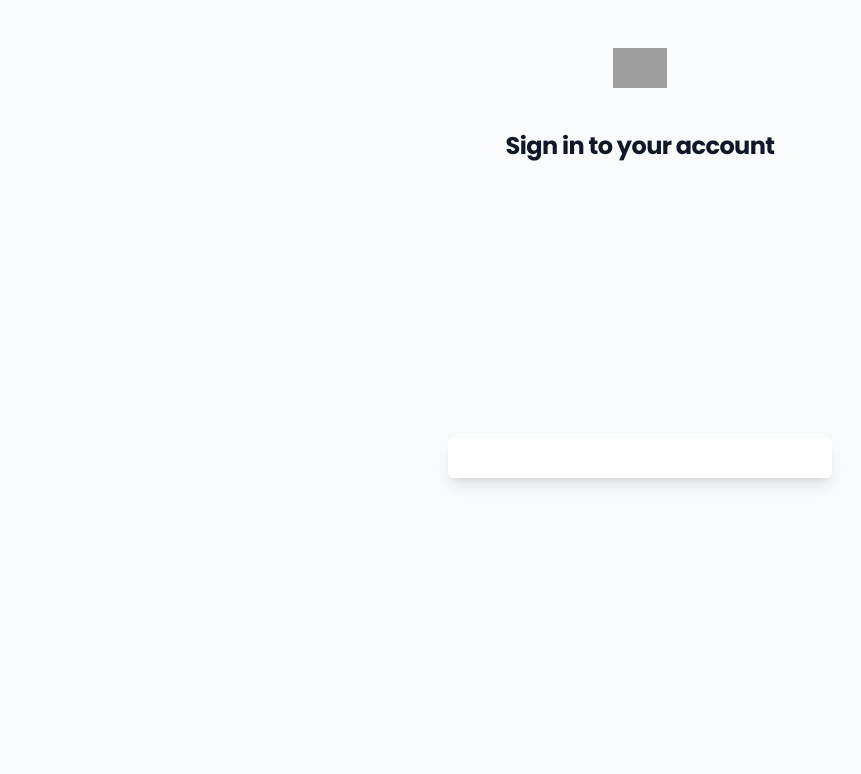
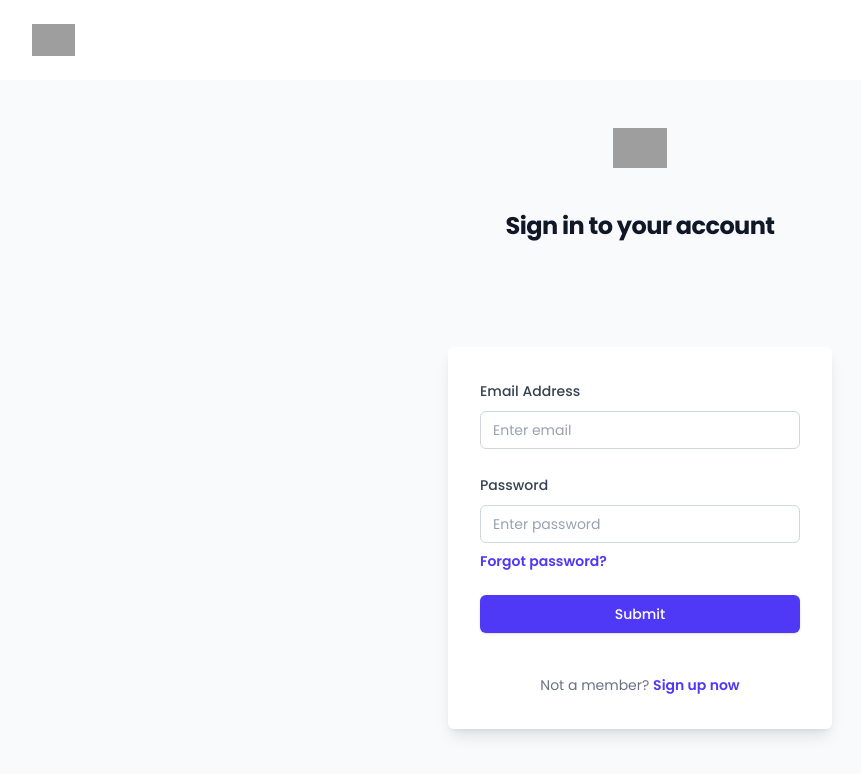
Before and after one commit to opusberedugo/deeproot-ui, a React (Vite) app: page /login in a window 1280 px wide. Shown: the top 774 px of the page, without its empty margins (0-861 px from the left). Built offline with nearby package versions, Linux system fonts and the light colour scheme; grey boxes are pictures that could not be loaded.

Commit message:
Pages Nav Fixes

```diff
--- a/src/App.jsx
+++ b/src/App.jsx
@@ -1,23 +1,19 @@
-// import { useState } from 'react'
-import { BrowserRouter as Router, Routes, Route } from 'react-router-dom'; // Import routing components
-import './App.css'
-import Index from './pages/index'
-import LoginPage from './pages/loginPage'
+import { BrowserRouter as Router, Routes, Route } from 'react-router-dom';
+import './App.css';
+import Index from './pages/index';
+import LoginPage from './pages/loginPage';
+import NotFound from './pages/NotFound'; // Create this component
+
 function App() {
-  // const [count, setCount] = useState(0)
-
   return (
-      <Router>
+    <Router>
       <Routes>
-        {/* Route for the landing page */}
-        <Route path="/" element={<Index />} />
-
-        {/* Route for the login page */}
+        <Route path="/*" element={<Index />} /> {/* Render Index for all routes */}
         <Route path="/login" element={<LoginPage />} />
+        <Route path="*" element={<NotFound />} /> {/* 404 Route */}
       </Routes>
     </Router>
-
-  )
+  );
 }
 
-export default App
+export default App;
--- a/src/components/form/ResuableForm.jsx
+++ b/src/components/form/ResuableForm.jsx
@@ -4,7 +4,6 @@ import Label from "./label";
 import ErrorLabel from "./errorLabel";
 import ForgotLink from "./forgotLink";
 import FormSwitcher from "./FormSwitcher";
-
 import React from "react";
 
 export default function ReusableForm({
@@ -27,9 +26,16 @@ export default function ReusableForm({
             onChange={field.onChange}
           />
           {field.error && <ErrorLabel text={field.error} />}
-          {field.forgotLink && <ForgotLink linkText={field.forgotLink.text} href={field.forgotLink.href} />}
+          {field.forgotLink && (
+            <ForgotLink linkText={field.forgotLink.text} href={field.forgotLink.href} />
+          )}
         </div>
       ))}
+      <div className="mt-6">
+        <button type="submit" className="w-full flex justify-center py-2 px-4 border border-transparent rounded-md shadow-sm text-sm font-medium text-white bg-indigo-600 hover:bg-indigo-700 focus:outline-none focus:ring-2 focus:ring-offset-2 focus:ring-indigo-500">
+          Submit
+        </button>
+      </div>
       {switcher && switcher.text && switcher.href && switcher.cta && (
         <FormSwitcher text={switcher.text} href={switcher.href} cta={switcher.cta} />
       )}
--- a/src/components/form/form.jsx
+++ b/src/components/form/form.jsx
@@ -1,9 +1,11 @@
-export default function Form({onSubmit,}) {
-
+export default function Form({ onSubmit, children }) {
   return (
-    <div className='flex min-h-full  flex-1 flex-col justify-center px-6 py-12 lg:px-8'>
-      <form action="#" method="POST" className="space-y-2 mx-auto bg-white p-5 w-96 rounded-md shadow-lg" onSubmit={onSubmit}>
-
+    <div className="flex min-h-full flex-1 flex-col justify-center px-6 py-12 lg:px-8">
+      <form
+        onSubmit={onSubmit}
+        className="space-y-6 mx-auto bg-white p-8 w-96 rounded-md shadow-lg"
+      >
+        {children}
       </form>
     </div>
   );
--- a/src/components/form/input.jsx
+++ b/src/components/form/input.jsx
@@ -1,12 +1,14 @@
-export default function Input({ id, type, placeholder, value, onChange,name, required }) {
+export default function Input({ id, type, placeholder, value, onChange, name, required }) {
   return (
-    <input id={id}
+    <input
+      id={id}
       onChange={onChange}
       name={name}
       type={type}
-      required = {required}
+      required={required}
       placeholder={placeholder}
       value={value}
-      className="block w-full rounded-md bg-white px-3 py-1.5 text-base text-gray-900 outline-1 -outline-offset-1 outline-gray-300 placeholder:text-gray-400 focus:outline-2 focus:-outline-offset-2 focus:outline-indigo-600 sm:text-sm/6"/>
+      className="block w-full rounded-md border border-gray-300 bg-white px-3 py-2 text-base text-gray-900 placeholder:text-gray-400 focus:outline-none focus:ring-2 focus:ring-indigo-600 sm:text-sm"
+    />
   );
 }
--- a/src/components/hero.jsx
+++ b/src/components/hero.jsx
@@ -18,7 +18,7 @@ export default function Hero({
               clipPath:
                 'polygon(74.1% 44.1%, 100% 61.6%, 97.5% 26.9%, 85.5% 0.1%, 80.7% 2%, 72.5% 32.5%, 60.2% 62.4%, 52.4% 68.1%, 47.5% 58.3%, 45.2% 34.5%, 27.5% 76.7%, 0.1% 64.9%, 17.9% 100%, 27.6% 76.8%, 76.1% 97.7%, 74.1% 44.1%)',
             }}
-            className="relative left-[calc(50%-11rem)] aspect-1155/678 w-[36.125rem] -translate-x-1/2 rotate-[30deg] bg-gradient-to-tr from-[#ff80b5] to-[#9089fc] opacity-30 sm:left-[calc(50%-30rem)] sm:w-[72.1875rem]"
+            // className="relative left-[calc(50%-11rem)] aspect-1155/678 w-[36.125rem] -translate-x-1/2 rotate-[30deg] bg-gradient-to-tr from-[#ff80b5] to-[#9089fc] opacity-30 sm:left-[calc(50%-30rem)] sm:w-[72.1875rem]"
           />
         </div>
 
--- a/src/pages/FeaturesPage.jsx
+++ b/src/pages/FeaturesPage.jsx
@@ -1,5 +1,8 @@
 export default function FeaturesPage() {
   return (
-    <div></div>
-  )
+    <div className="p-8">
+      <h1 className="text-2xl font-bold mb-4">Features</h1>
+      <p>Discover the powerful features of our platform.</p>
+    </div>
+  );
 }
--- /dev/null
+++ b/src/pages/NotFound.jsx
@@ -0,0 +1,7 @@
+export default function NotFound() {
+  return (
+    <div className="min-h-screen flex items-center justify-center">
+      <h1 className="text-4xl font-bold">404 - Page Not Found</h1>
+    </div>
+  );
+}
--- a/src/pages/TeamPage.jsx
+++ b/src/pages/TeamPage.jsx
@@ -1,5 +1,8 @@
 export default function TeamPage() {
   return (
-    <div></div>
-  )
+    <div className="p-8">
+      <h1 className="text-2xl font-bold mb-4">Our Team</h1>
+      <p>Meet the talented team behind our platform.</p>
+    </div>
+  );
 }
--- a/src/pages/loginPage.jsx
+++ b/src/pages/loginPage.jsx
@@ -1,20 +1,64 @@
 import Form from "../components/form/form";
 import LogoSection from "../components/form/logoSection";
 import ReusableForm from "../components/form/ResuableForm";
+import { useState } from "react";
+import Navigation from "../components/navigation";
 
 export default function LoginPage() {
+  const [formData, setFormData] = useState({ email: "", password: "" });
+  const [errors, setErrors] = useState({});
+
+  const handleSubmit = (e) => {
+    e.preventDefault();
+    const newErrors = {};
+    if (!formData.email) newErrors.email = "Email is required";
+    if (!formData.password) newErrors.password = "Password is required";
+    setErrors(newErrors);
+
+    if (Object.keys(newErrors).length === 0) {
+      console.log("Form submitted", formData);
+    }
+  };
+
+
   return (
+    <>
+    <Navigation
+    authLinks={[]}
+    />
     <div className="min-h-screen bg-gray-50 flex flex-col justify-center py-12 sm:px-6 lg:px-8">
-        <LogoSection src="https://tailwindcss.com/plus-assets/img/logos/mark.svg?color=indigo&shade=600" alt="Workflow" title="Sign in to your account" />
-        <ReusableForm
-          onSubmit={()=>{console.log("Form submitted")}}
-          fields={[
-            { id: "email", label: "Email Address", type: "email", placeholder: "Enter email", name: "email", required: true },
-            { id: "password", label: "Password", type: "password", placeholder: "Enter password", name: "password", required: true, forgotLink: { text: "Forgot password?", href: "/reset" } }
-          ]}
-          switcher={{ text: "Not a member?", href: "/signup", cta: "Sign up now" }}
-        />
-      {/* <Form /> */}
-    </div>
+      <LogoSection
+        src="https://tailwindcss.com/plus-assets/img/logos/mark.svg?color=indigo&shade=600"
+        alt="Workflow"
+        title="Sign in to your account" />
+      <ReusableForm
+        onSubmit={handleSubmit}
+        fields={[
+          {
+            id: "email",
+            label: "Email Address",
+            type: "email",
+            placeholder: "Enter email",
+            name: "email",
+            required: true,
+            value: formData.email,
+            onChange: (e) => setFormData({ ...formData, email: e.target.value }),
+            error: errors.email,
+          },
+          {
+            id: "password",
+            label: "Password",
+            type: "password",
+            placeholder: "Enter password",
+            name: "password",
+            required: true,
+            value: formData.password,
+            onChange: (e) => setFormData({ ...formData, password: e.target.value }),
+            error: errors.password,
+            forgotLink: { text: "Forgot password?", href: "/reset" },
+          },
+        ]}
+        switcher={{ text: "Not a member?", href: "/signup", cta: "Sign up now" }} />
+    </div></>
   );
 }
--- a/src/pages/signupPage.jsx
+++ b/src/pages/signupPage.jsx
@@ -1,5 +1,80 @@
+import ReusableForm from "../components/form/ResuableForm";
+import LogoSection from "../components/form/logoSection";
+import { useState } from "react";
+
 export default function SignupPage() {
+  const [formData, setFormData] = useState({ email: "", password: "" });
+  const [errors, setErrors] = useState({});
+
+  const handleSubmit = (e) => {
+    e.preventDefault();
+    const newErrors = {};
+    if (!formData.email) newErrors.email = "Email is required";
+    if (!formData.password) newErrors.password = "Password is required";
+    setErrors(newErrors);
+
+    if (Object.keys(newErrors).length === 0) {
+      console.log("Form submitted", formData);
+    }
+  };
+
   return (
-    <div></div>
-  )
+    <div className="min-h-screen bg-gray-50 flex flex-col justify-center py-12 sm:px-6 lg:px-8">
+      <LogoSection
+        src="https://tailwindcss.com/plus-assets/img/logos/mark.svg?color=indigo&shade=600"
+        alt="Workflow"
+        title="Create your account"
+      />
+      <ReusableForm
+        onSubmit={handleSubmit}
+        fields={[
+          {
+            id: "fname",
+            label: "First Name",
+            type: "text",
+            placeholder: "Enter first name",
+            name: "fname",
+            required: true,
+            value: formData.fname,
+            onChange: (e) => setFormData({ ...formData, fname: e.target.value }),
+            error: errors.fname,
+          },
+          {
+            id: "lname",
+            label: "Last Name",
+            type: "text",
+            placeholder: "Enter last name",
+            name: "lname",
+            required: true,
+            value: formData.lname,
+            onChange: (e) => setFormData({ ...formData, lname: e.target.value }),
+            error: errors.lname,
+          },
+          {
+            id: "email",
+            label: "Email Address",
+            type: "email",
+            placeholder: "Enter email e.g email@example.com",
+            name: "lname",
+            required: true,
+            value: formData.email,
+            onChange: (e) => setFormData({ ...formData, email: e.target.value }),
+            error: errors.email,
+          },
+          {
+            id: "password",
+            label: "Password",
+            type: "password",
+            placeholder: "Enter password",
+            name: "password",
+            required: true,
+            value: formData.password,
+            onChange: (e) => setFormData({ ...formData, password: e.target.value }),
+            error: errors.password,
+          },
+        ]}
+        switcher={{ text: "Already a member?", href: "/login", cta: "Log in now" }}
+      />
+    </div>
+  );
 }
```
Also changed, not shown: src/pages/index.jsx (+25 -33 lines).
